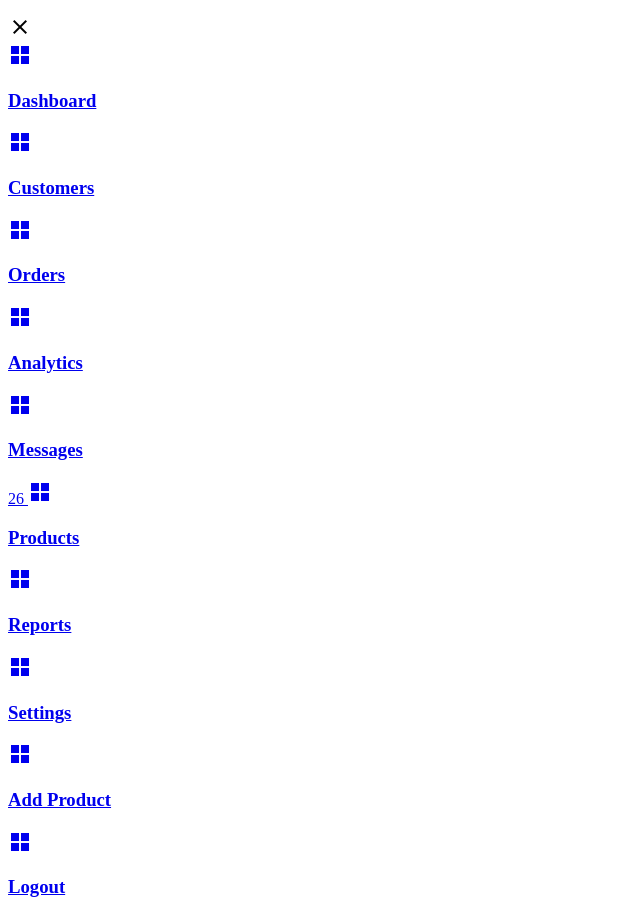
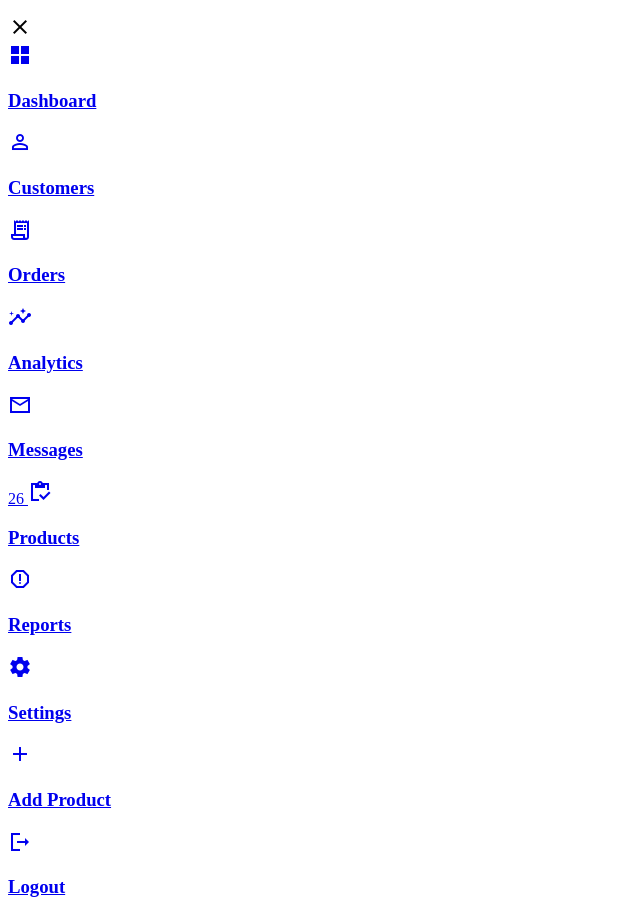
Before and after one commit to addis-hail/Dashboard_1, a plain HTML site: page index.html in a window 1280 px wide. Shown: the part 280-1197 px from the top of the page, without its empty margins (0-640 px from the left). Drawn offline with Linux system fonts and the light colour scheme.

Commit message:
sidebar icons added

```diff
--- a/index.html
+++ b/index.html
@@ -28,40 +28,40 @@
                     <h3>Dashboard</h3>
                 </a>
                 <a href="#">
-                    <span class="material-icons-sharp">grid_view</span>
+                    <span class="material-icons-sharp">person_outline</span>
                     <h3>Customers</h3>
                 </a>
                 <a href="#">
-                    <span class="material-icons-sharp">grid_view</span>
+                    <span class="material-icons-sharp">receipt_long</span>
                     <h3>Orders</h3>
                 </a>
                 <a href="#">
-                    <span class="material-icons-sharp">grid_view</span>
+                    <span class="material-icons-sharp">insights</span>
                     <h3>Analytics</h3>
                 </a>
                 <a href="#">
-                    <span class="material-icons-sharp">grid_view</span>
+                    <span class="material-icons-sharp">mail_outline</span>
                     <h3>Messages</h3>
                     <span class="message-count">26</span>
                 </a>
                 <a href="#">
-                    <span class="material-icons-sharp">grid_view</span>
+                    <span class="material-icons-sharp">inventory</span>
                     <h3>Products</h3>
                 </a>
                 <a href="#">
-                    <span class="material-icons-sharp">grid_view</span>
+                    <span class="material-icons-sharp">report_gmailerrorred</span>
                     <h3>Reports</h3>
                 </a>
                 <a href="#">
-                    <span class="material-icons-sharp">grid_view</span>
+                    <span class="material-icons-sharp">settings</span>
                     <h3>Settings</h3>
                 </a>
                 <a href="#">
-                    <span class="material-icons-sharp">grid_view</span>
+                    <span class="material-icons-sharp">add</span>
                     <h3>Add Product</h3>
                 </a>
                 <a href="#">
-                    <span class="material-icons-sharp">grid_view</span>
+                    <span class="material-icons-sharp">logout</span>
                     <h3>Logout</h3>
                 </a>
             </div>
```
